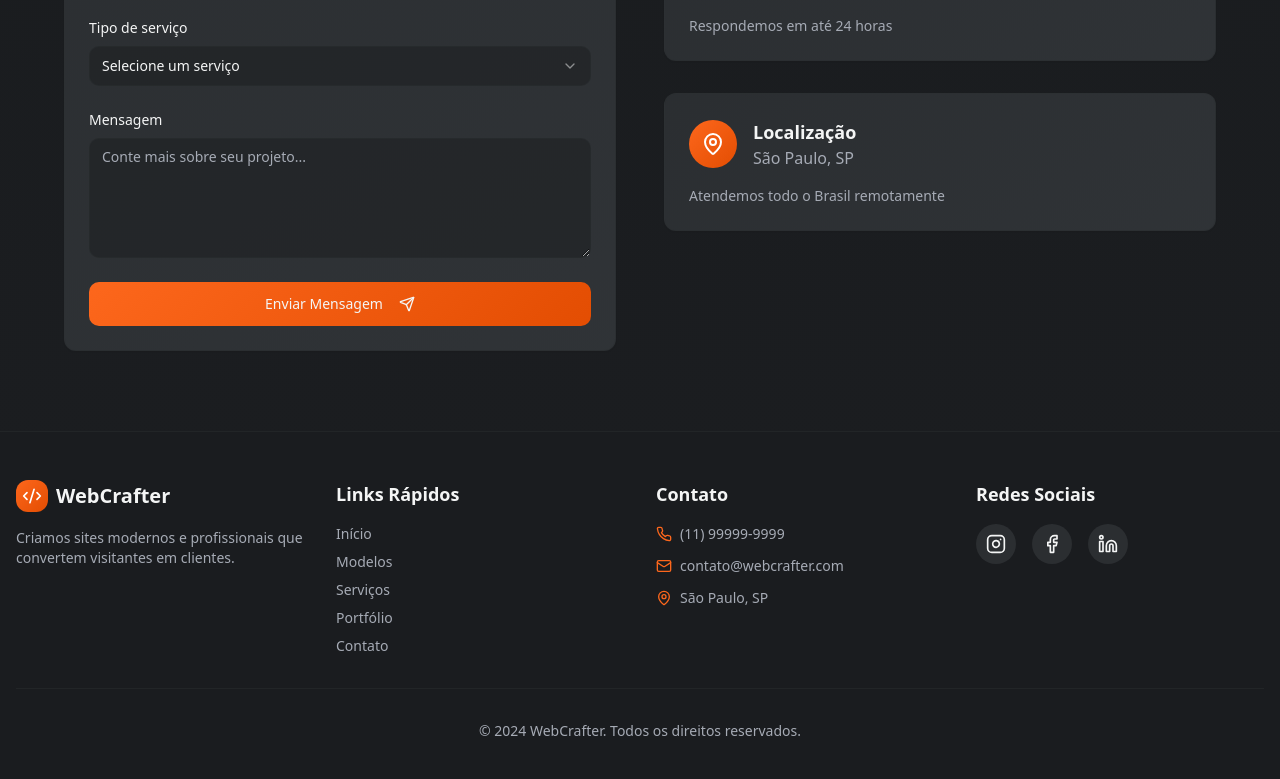
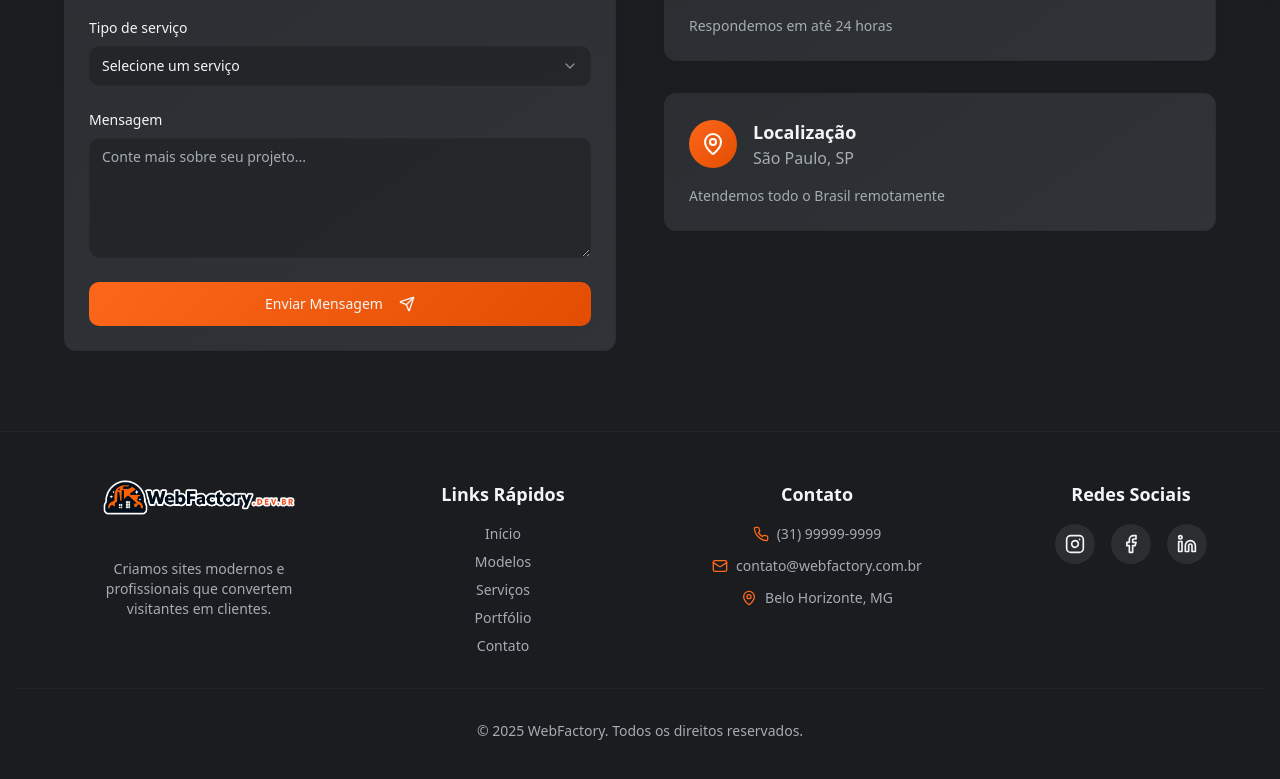
Before and after one commit to mtonholli/webfactory, a React (Vite) app: page / in a window 1280 px wide. Shown: the part 4521-5300 px from the top of the page. Built offline with nearby package versions, Linux system fonts and the light colour scheme.

Commit message:
footer done

```diff
--- a/src/components/Footer.tsx
+++ b/src/components/Footer.tsx
@@ -1,4 +1,5 @@
 import { Code2, Mail, Phone, MapPin, Instagram, Facebook, Linkedin } from 'lucide-react';
+import logoHeader from '@/assets/logo-outline.png';
 
 const Footer = () => {
   const scrollToSection = (href: string) => {
@@ -11,14 +12,14 @@ const Footer = () => {
   return (
     <footer className="bg-background border-t border-border/50 py-12">
       <div className="container mx-auto px-4">
-        <div className="grid grid-cols-1 md:grid-cols-4 gap-8">
+        <div className="flex flex-col text-center md:grid grid-cols-4 md:pl-10 justify-items-center gap-12">
           {/* Logo and Description */}
-          <div className="space-y-4">
-            <div className="flex items-center space-x-2">
-              <div className="w-8 h-8 bg-gradient-orange rounded-lg flex items-center justify-center">
-                <Code2 className="w-5 h-5 text-white" />
+          <div className="space-y-4 flex flex-col items-center md:pl-5">
+            <div className="space-x-2 justify-items-center">
+              <div className="w-3/4 justify-center md:w-48 rounded-lg">
+                <img src={logoHeader} />
               </div>
-              <span className="text-xl font-bold text-foreground">WebCrafter</span>
+              <span className="text-xl font-bold text-foreground"></span>
             </div>
             <p className="text-sm text-muted-foreground">
               Criamos sites modernos e profissionais que convertem visitantes em clientes.
@@ -31,31 +32,31 @@ const Footer = () => {
             <nav className="flex flex-col space-y-2">
               <button
                 onClick={() => scrollToSection('#hero')}
-                className="text-sm text-muted-foreground hover:text-primary transition-colors duration-300 text-left"
+                className="text-sm text-muted-foreground hover:text-primary transition-colors duration-300 text-center"
               >
                 Início
               </button>
               <button
                 onClick={() => scrollToSection('#modelos')}
-                className="text-sm text-muted-foreground hover:text-primary transition-colors duration-300 text-left"
+                className="text-sm text-muted-foreground hover:text-primary transition-colors duration-300 text-center"
               >
                 Modelos
               </button>
               <button
                 onClick={() => scrollToSection('#servicos')}
-                className="text-sm text-muted-foreground hover:text-primary transition-colors duration-300 text-left"
+                className="text-sm text-muted-foreground hover:text-primary transition-colors duration-300 text-center"
               >
                 Serviços
               </button>
               <button
                 onClick={() => scrollToSection('#portfolio')}
-                className="text-sm text-muted-foreground hover:text-primary transition-colors duration-300 text-left"
+                className="text-sm text-muted-foreground hover:text-primary transition-colors duration-300 text-center"
               >
                 Portfólio
               </button>
               <button
                 onClick={() => scrollToSection('#contato')}
-                className="text-sm text-muted-foreground hover:text-primary transition-colors duration-300 text-left"
+                className="text-sm text-muted-foreground hover:text-primary transition-colors duration-300 text-center"
               >
                 Contato
               </button>
@@ -65,18 +66,18 @@ const Footer = () => {
           {/* Contact Info */}
           <div className="space-y-4">
             <h3 className="text-lg font-semibold text-foreground">Contato</h3>
-            <div className="space-y-3">
+            <div className="space-y-3 justify-items-center">
               <div className="flex items-center space-x-2">
                 <Phone className="w-4 h-4 text-primary" />
-                <span className="text-sm text-muted-foreground">(11) 99999-9999</span>
+                <span className="text-sm text-muted-foreground">(31) 99999-9999</span>
               </div>
               <div className="flex items-center space-x-2">
                 <Mail className="w-4 h-4 text-primary" />
-                <span className="text-sm text-muted-foreground">contato@webcrafter.com</span>
+                <span className="text-sm text-muted-foreground">contato@webfactory.com.br</span>
               </div>
               <div className="flex items-center space-x-2">
                 <MapPin className="w-4 h-4 text-primary" />
-                <span className="text-sm text-muted-foreground">São Paulo, SP</span>
+                <span className="text-sm text-muted-foreground">Belo Horizonte, MG</span>
               </div>
             </div>
           </div>
@@ -84,7 +85,7 @@ const Footer = () => {
           {/* Social Media */}
           <div className="space-y-4">
             <h3 className="text-lg font-semibold text-foreground">Redes Sociais</h3>
-            <div className="flex space-x-4">
+            <div className="flex space-x-4 justify-self-center">
               <a
                 href="#"
                 className="w-10 h-10 bg-muted rounded-full flex items-center justify-center hover:bg-primary/10 hover:text-primary transition-all duration-300"
@@ -109,7 +110,7 @@ const Footer = () => {
 
         <div className="border-t border-border/50 mt-8 pt-8 text-center">
           <p className="text-sm text-muted-foreground">
-            © 2024 WebCrafter. Todos os direitos reservados.
+            © 2025 WebFactory. Todos os direitos reservados.
           </p>
         </div>
       </div>
```
